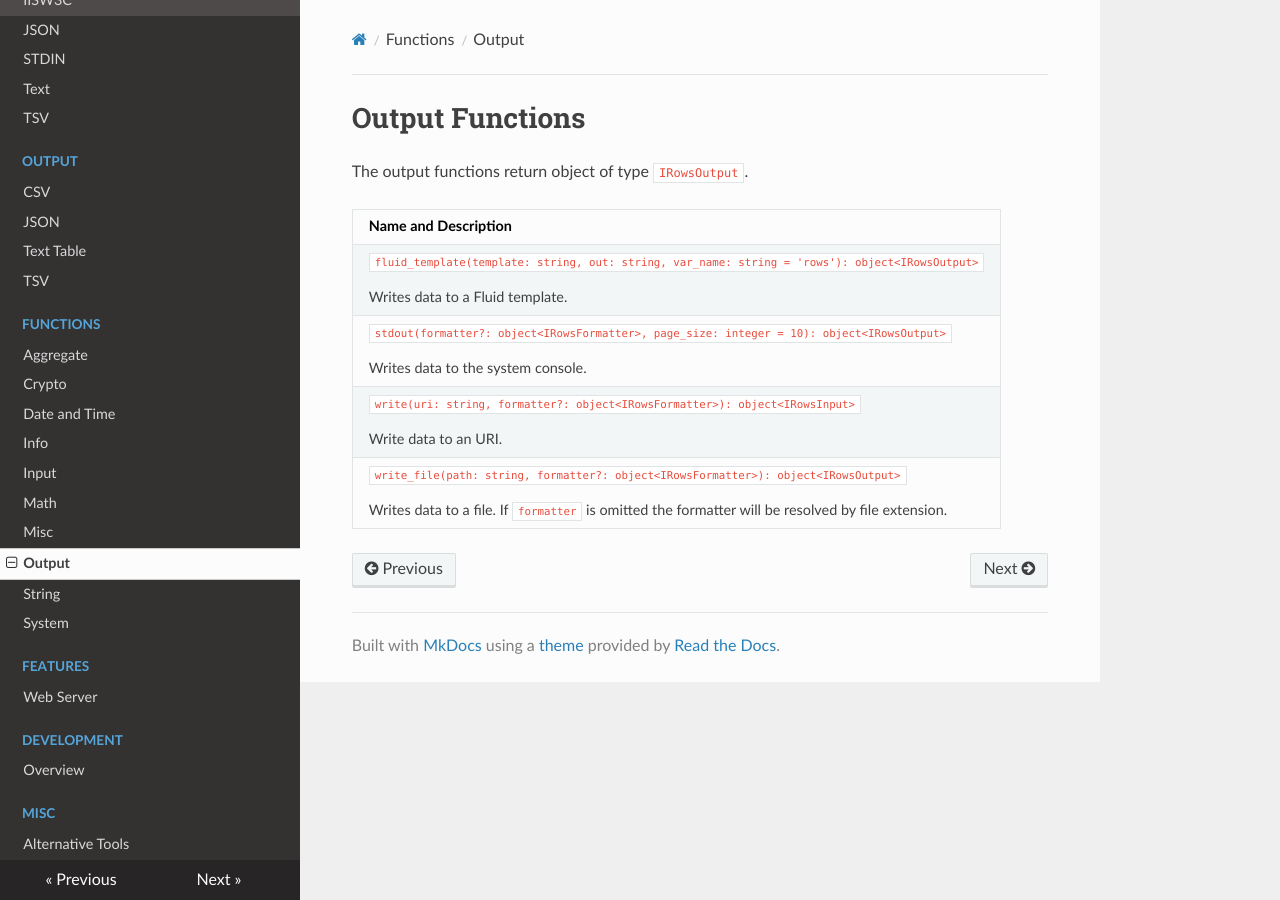
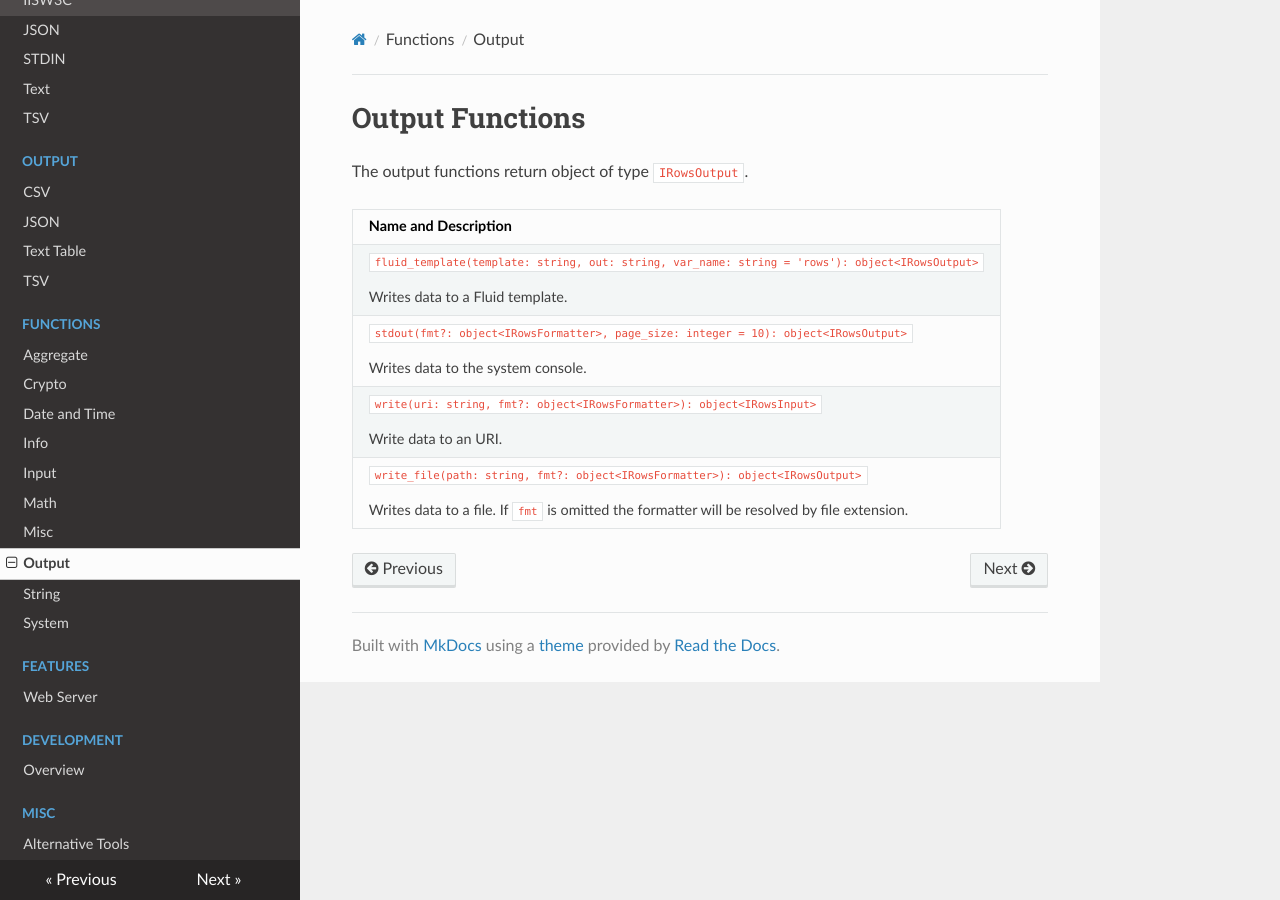
Before and after one commit to krasninja/querycat, an MkDocs documentation site: the page built from docs/functions/output.md, in a window 1280 px wide. Built offline with MkDocs 1.6.1, drawn with Linux system fonts in a browser that asks for light colours; nearby versions of some CDN libraries.

Commit message:
Fix doc (formatter -> fmt)

```diff
--- a/docs/functions/output.md
+++ b/docs/functions/output.md
@@ -5,6 +5,6 @@ The output functions return object of type `IRowsOutput`.
 | Name and Description |
 | --- |
 | `fluid_template(template: string, out: string, var_name: string = 'rows'): object<IRowsOutput>`<br /><br /> Writes data to a Fluid template. |
-| `stdout(formatter?: object<IRowsFormatter>, page_size: integer = 10): object<IRowsOutput>`<br /><br /> Writes data to the system console. |
-| `write(uri: string, formatter?: object<IRowsFormatter>): object<IRowsInput>` <br /><br /> Write data to an URI. |
-| `write_file(path: string, formatter?: object<IRowsFormatter>): object<IRowsOutput>` <br /><br /> Writes data to a file. If `formatter` is omitted the formatter will be resolved by file extension. |
+| `stdout(fmt?: object<IRowsFormatter>, page_size: integer = 10): object<IRowsOutput>`<br /><br /> Writes data to the system console. |
+| `write(uri: string, fmt?: object<IRowsFormatter>): object<IRowsInput>` <br /><br /> Write data to an URI. |
+| `write_file(path: string, fmt?: object<IRowsFormatter>): object<IRowsOutput>` <br /><br /> Writes data to a file. If `fmt` is omitted the formatter will be resolved by file extension. |
```
